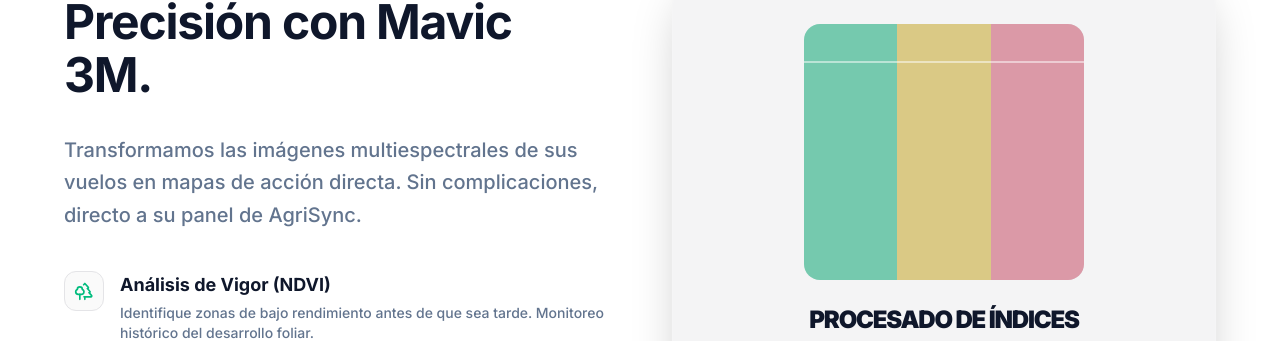
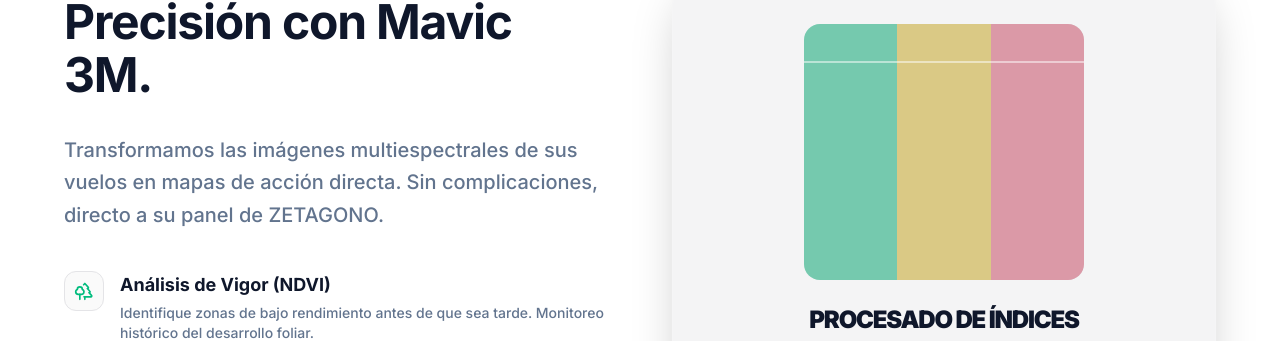
Before and after one commit to ZETA-01/AGRISYNC.IO-LANDING, a React (Vite) app: page / in a window 1280 px wide. Shown: the part 2549-2890 px from the top of the page. Built offline with nearby package versions, Linux system fonts and the light colour scheme.

Commit message:
Update company name from AgriSync to ZETAGONO

```diff
--- a/src/components/DroneMonitoring.tsx
+++ b/src/components/DroneMonitoring.tsx
@@ -24,7 +24,7 @@
               Diagnóstico de Precisión con Mavic 3M.
             </h2>
             <p className="text-xl text-slate-500 mb-10 leading-relaxed font-medium">
-              Transformamos las imágenes multiespectrales de sus vuelos en mapas de acción directa. Sin complicaciones, directo a su panel de AgriSync.
+              Transformamos las imágenes multiespectrales de sus vuelos en mapas de acción directa. Sin complicaciones, directo a su panel de ZETAGONO.
             </p>
 
             <div className="space-y-8">
```
